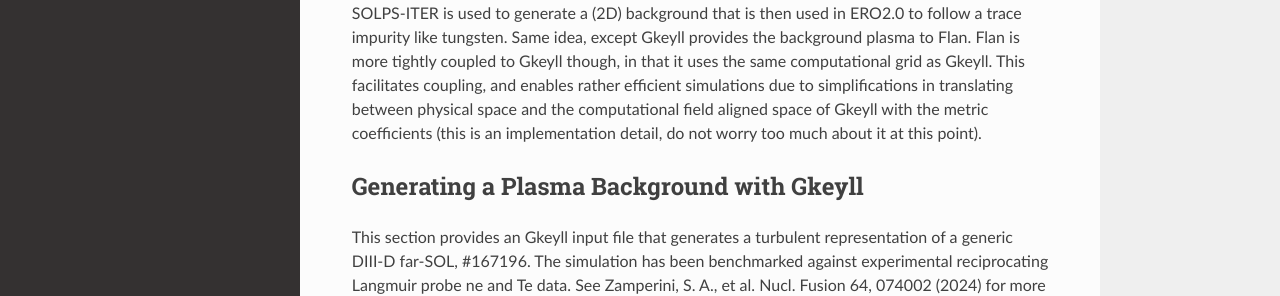
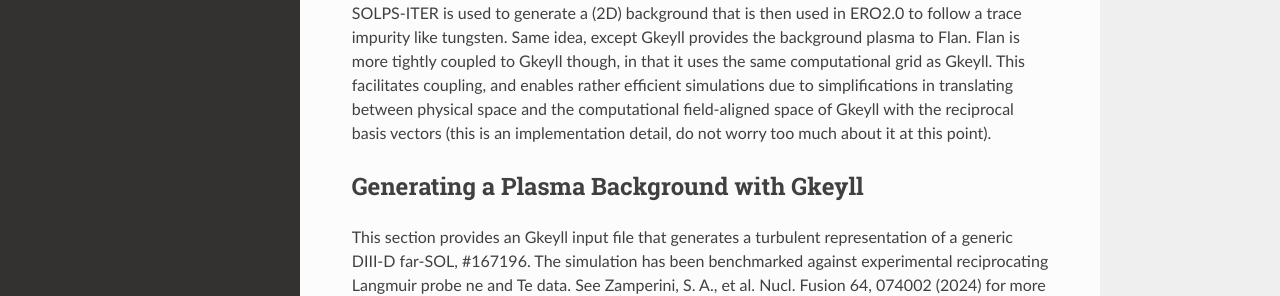
Before and after one commit to shawnzamperini/flan, a Sphinx documentation site: the page built from docs/source/beginners_guide.rst, in a window 1280 px wide and 900 px high. Shown: the part 350-646 px from the top of the window. Built offline with Sphinx 7.4.7 and the Read the Docs theme 3.1.0, drawn with Linux system fonts in a browser that asks for light colours; some of the changed text lies outside the part shown.

Commit message:
Update beginners_guide.rst

```diff
--- a/docs/source/beginners_guide.rst
+++ b/docs/source/beginners_guide.rst
@@ -4,7 +4,7 @@ Beginner's Guide
 
 Flan is a trace impurity transport code that is run on top of a pre-computed plasma background. As of now, that is provided by the gyrokinetic solver within Gkeyll. It is certainly beyond the scope of this guide to detail how to use Gkeyll, so instead we will walk through the steps used to obtain a generic Gkeyll simulation representative of the DIII-D far-SOL assuming you already have a working Gkeyll installation.
 
-If one is familiar with trace impurity transport codes like DIVIMP or ERO2.0, then one can think of the relationship between Gkeyll and Flan as similar to that between, say, SOLPS-ITER and ERO2.0. SOLPS-ITER is used to generate a (2D) background that is then used in ERO2.0 to follow a trace impurity like tungsten. Same idea, except Gkeyll provides the background plasma to Flan. Flan is more tightly coupled to Gkeyll though, in that it uses the same computational grid as Gkeyll. This facilitates coupling, and enables rather efficient simulations due to simplifications in translating between physical space and the computational field aligned space of Gkeyll with the metric coefficients (this is an implementation detail, do not worry too much about it at this point).
+If one is familiar with trace impurity transport codes like DIVIMP or ERO2.0, then one can think of the relationship between Gkeyll and Flan as similar to that between, say, SOLPS-ITER and ERO2.0. SOLPS-ITER is used to generate a (2D) background that is then used in ERO2.0 to follow a trace impurity like tungsten. Same idea, except Gkeyll provides the background plasma to Flan. Flan is more tightly coupled to Gkeyll though, in that it uses the same computational grid as Gkeyll. This facilitates coupling, and enables rather efficient simulations due to simplifications in translating between physical space and the computational field-aligned space of Gkeyll with the reciprocal basis vectors (this is an implementation detail, do not worry too much about it at this point).
 
 Generating a Plasma Background with Gkeyll
 ------------------------------------------
```
